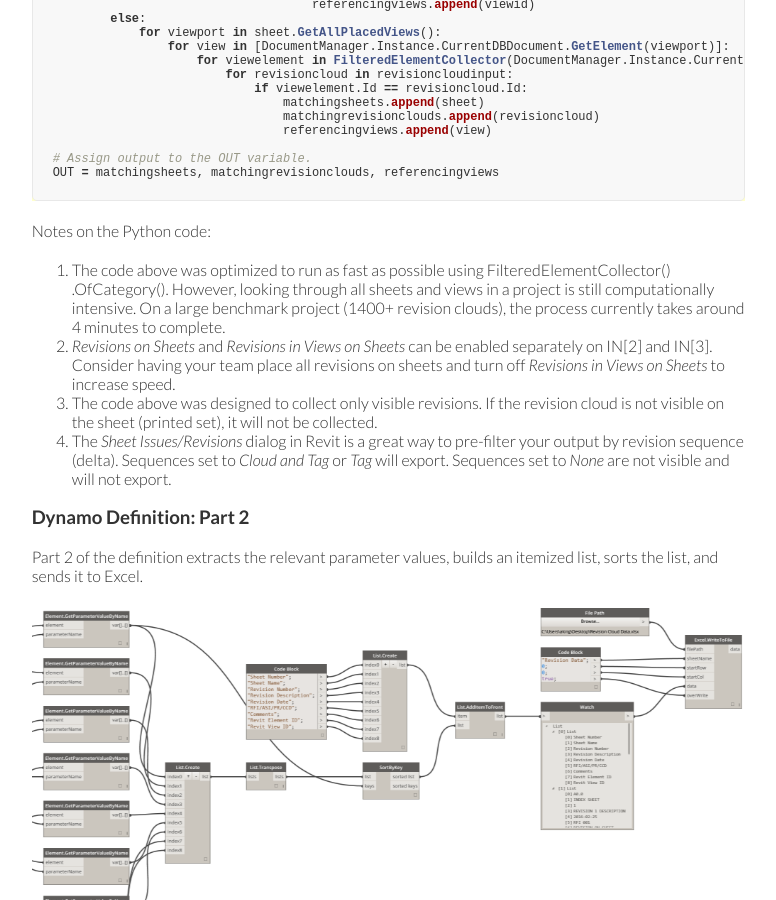
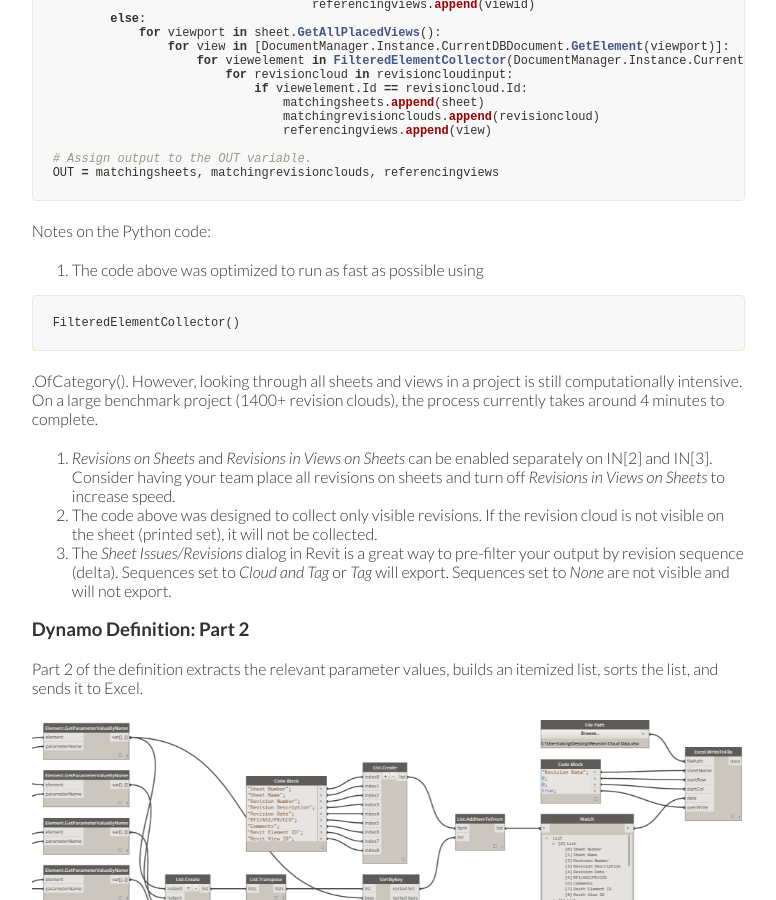
Before and after one commit to andrewkingme/andrewkingme.github.io, a Jekyll site: the page built from _work/Revit-Revision-Cloud-Data-to-Excel-via-Dynamo.md, in a window 1280 px wide and 900 px high, scrolled down 2776 px. Shown: the whole window, without its empty margins (425-1201 px from the left). Built offline with Jekyll 4.4.1, drawn with Linux system fonts in a browser that asks for light colours; part of the change alters nothing that is shown.

```diff
--- a/_work/Revit-Revision-Cloud-Data-to-Excel-via-Dynamo.md
+++ b/_work/Revit-Revision-Cloud-Data-to-Excel-via-Dynamo.md
@@ -138,7 +138,7 @@ OUT = matchingsheets, matchingrevisionclouds, referencingviews
 
 Notes on the Python code:
 
-1. The code above was optimized to run as fast as possible using FilteredElementCollector() .OfCategory(). However, looking through all sheets and views in a project is still computationally intensive. On a large benchmark project (1400+ revision clouds), the process currently takes around 4 minutes to complete.
+1. The code above was optimized to run as fast as possible using {% highlight text %}FilteredElementCollector(){% endhighlight %} .OfCategory(). However, looking through all sheets and views in a project is still computationally intensive. On a large benchmark project (1400+ revision clouds), the process currently takes around 4 minutes to complete.
 2. *Revisions on Sheets* and *Revisions in Views on Sheets* can be enabled separately on IN[2] and IN[3]. Consider having your team place all revisions on sheets and turn off *Revisions in Views on Sheets* to increase speed.
 3. The code above was designed to collect only visible revisions. If the revision cloud is not visible on the sheet (printed set), it will not be collected.
 4. The *Sheet Issues/Revisions* dialog in Revit is a great way to pre-filter your output by revision sequence (delta). Sequences set to *Cloud and Tag* or *Tag* will export. Sequences set to *None* are not visible and will not export.
```
